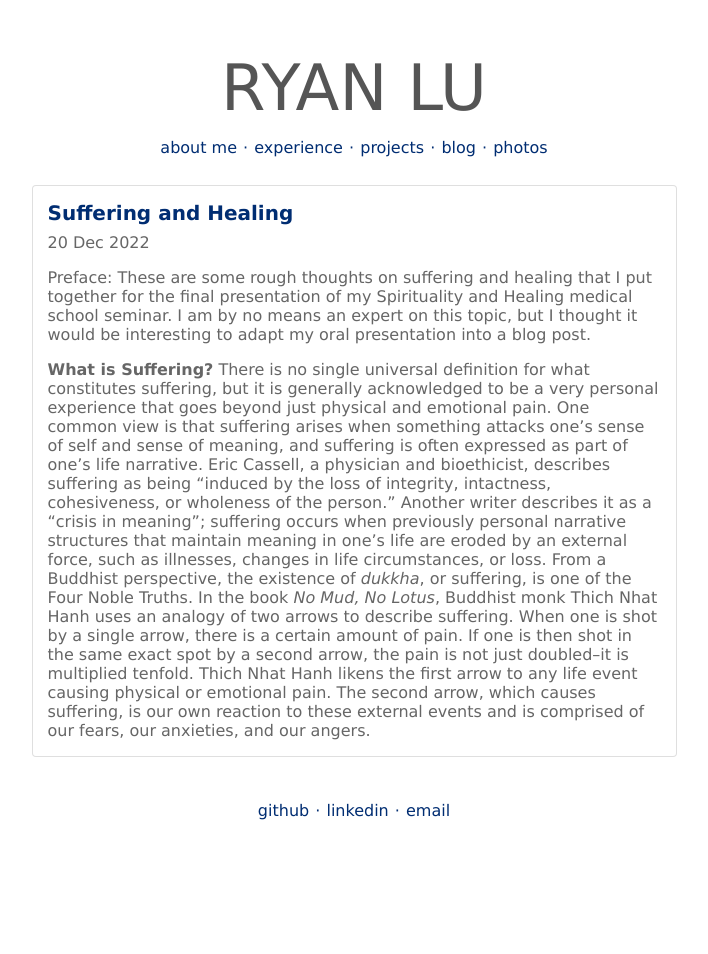
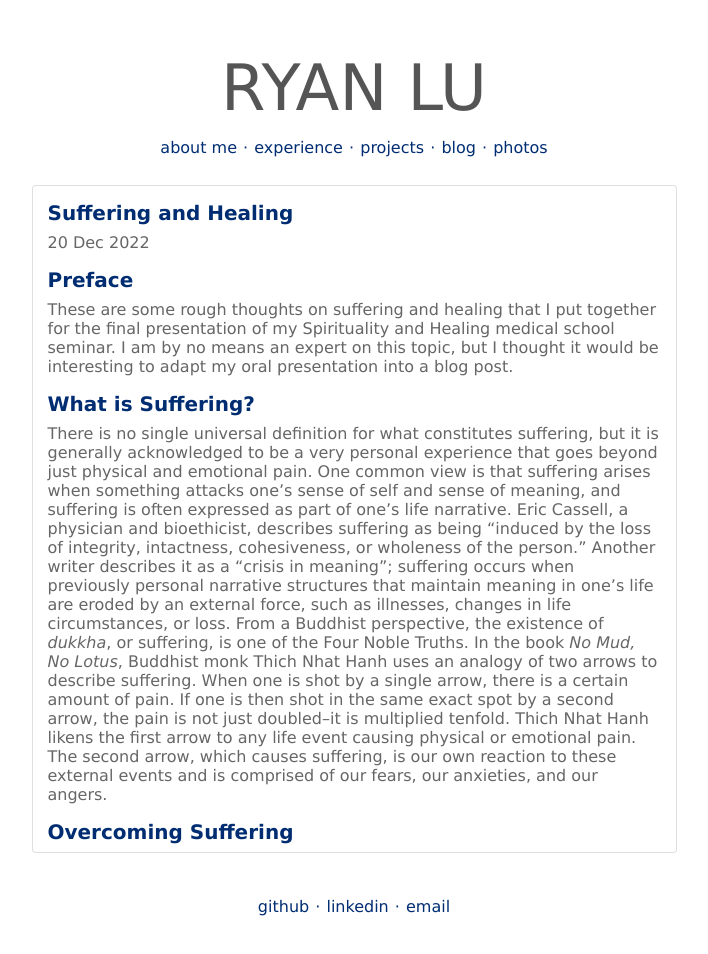
Before and after one commit to ryanlu41/ryanlu41.github.io, a Jekyll site: the page built from _posts/2022-12-20-Suffering-and-Healing.md, in a window 1280 px wide. Shown: the whole page, without its empty margins (286-994 px from the left). Built offline with Jekyll 4.4.1, drawn with Linux system fonts in a browser that asks for light colours; before the commit the page ends 900 px from its top, so only the background shows below that.

Commit message:
using heading

```diff
--- a/_posts/2022-12-20-Suffering-and-Healing.md
+++ b/_posts/2022-12-20-Suffering-and-Healing.md
@@ -5,7 +5,12 @@ date: 2022-12-20
 category: "Miscellaneous"
 ---
 
-Preface: These are some rough thoughts on suffering and healing that I put together for the final presentation of my Spirituality and Healing medical school seminar. I am by no means an expert on this topic, but I thought it would be interesting to adapt my oral presentation into a blog post.
+### Preface
 
-**What is Suffering?**
+These are some rough thoughts on suffering and healing that I put together for the final presentation of my Spirituality and Healing medical school seminar. I am by no means an expert on this topic, but I thought it would be interesting to adapt my oral presentation into a blog post.
+
+### What is Suffering?
+
 There is no single universal definition for what constitutes suffering, but it is generally acknowledged to be a very personal experience that goes beyond just physical and emotional pain. One common view is that suffering arises when something attacks one's sense of self and sense of meaning, and suffering is often expressed as part of one's life narrative. Eric Cassell, a physician and bioethicist, describes suffering as being "induced by the loss of integrity, intactness, cohesiveness, or wholeness of the person." Another writer describes it as a "crisis in meaning"; suffering occurs when previously personal narrative structures that maintain meaning in one's life are eroded by an external force, such as illnesses, changes in life circumstances, or loss. From a Buddhist perspective, the existence of *dukkha*, or suffering, is one of the Four Noble Truths. In the book *No Mud, No Lotus*, Buddhist monk Thich Nhat Hanh uses an analogy of two arrows to describe suffering. When one is shot by a single arrow, there is a certain amount of pain. If one is then shot in the same exact spot by a second arrow, the pain is not just doubled--it is multiplied tenfold. Thich Nhat Hanh likens the first arrow to any life event causing physical or emotional pain. The second arrow, which causes suffering, is our own reaction to these external events and is comprised of our fears, our anxieties, and our angers.
+
+### Overcoming Suffering
```
